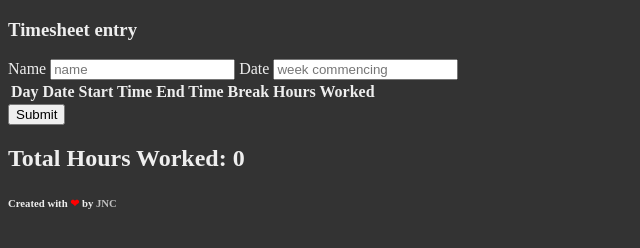
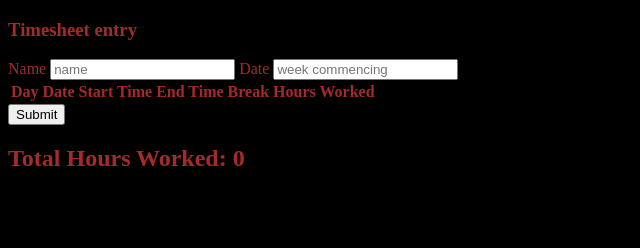
Before and after one commit to Kanakjain01/Kanakjain01, a plain HTML site: page index.html in a window 1280 px wide. Shown: the whole page, without its empty margins (0-640 px from the left). Drawn offline with nearby package versions, Linux system fonts and the light colour scheme.

Commit message:
second commit

```diff
--- a/index.css
+++ b/index.css
@@ -1,8 +1,8 @@
 html,
 body {
   height: 100%;
-  background-color: #333;
-  color: #eee;
+  background-color:black;
+  color:brown;
 }
 
 .time {
@@ -14,5 +14,5 @@ footer {
 }
 footer a {
   text-decoration: none;
-  color: #c0c0c0;
+  color:lightslategray;
 }
--- a/index.html
+++ b/index.html
@@ -66,12 +66,6 @@
           </div>
         </div>
       </main>
-      <footer>
-        <h6>
-          Created with <span style="color: red">&#10084;</span> by
-          <a href="http://jncwebdev.co.uk/" target="_blank">JNC</a>
-        </h6>
-      </footer>
     </div>
   </body>
   <script src="index.js"></script>
```
